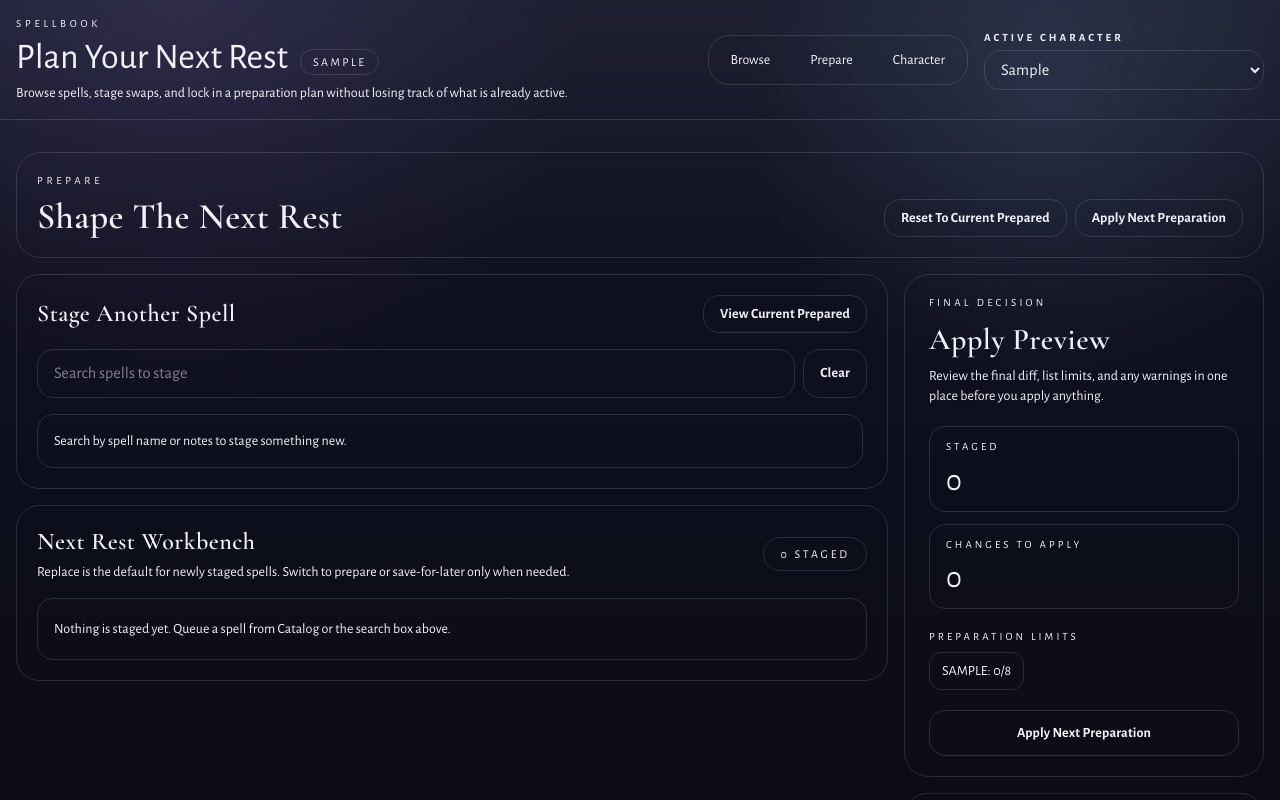
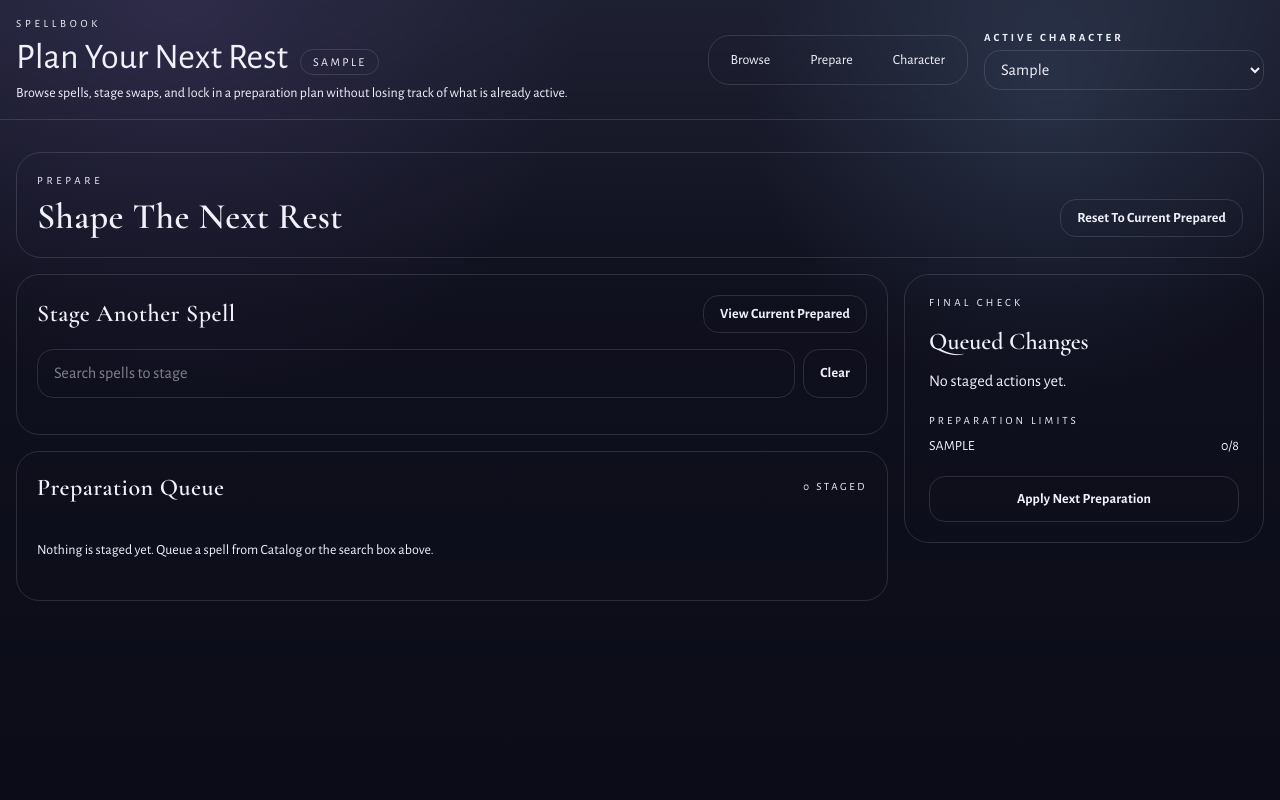
Before and after one commit to ABZerra/spellbook-v2, a React (Vite) app in the folder apps/web/: page /prepare in a window 1280 px wide. Both pictures are taken after typing "Sample", "Sample", "Sample", "Sample" into the empty fields and a click on the button "Open Spellbook". Shown: the top 800 px of the page. Built offline with nearby package versions, Linux system fonts and the light colour scheme.

Commit message:
feat: refine prepare workbench

```diff
--- a/apps/web/src/app/pages/PreparePage.tsx
+++ b/apps/web/src/app/pages/PreparePage.tsx
@@ -1,9 +1,9 @@
 import { useEffect, useMemo, useState } from 'react';
 import { buildPreparationUsage, getAddableAssignmentLists, getValidAssignmentLists } from '../domain/character';
-import { buildPlanDiff } from '../domain/plan';
 import { computeApplyResult } from '../domain/prepareQueue';
 import { PreparedDrawer } from '../components/PreparedDrawer';
-import { SpellDetailDialog } from '../components/SpellDetailDialog';
+import { SpellDetailDrawer } from '../components/SpellDetailDrawer';
+import { formatPrepareReviewLabel, formatPrepareRowMeta } from './preparePresentation';
 import { useApp } from '../state/AppContext';
 
 export function PreparePage() {
@@ -82,14 +82,26 @@ export function PreparePage() {
     }));
   }, [activeCharacter, preview.result, spellsById]);
 
-  const diff = useMemo(() => {
-    if (!activeCharacter || !preview.result) return [];
-    return buildPlanDiff(activeCharacter.preparedSpells, preview.result.finalPreparedSpells);
-  }, [activeCharacter, preview.result]);
+  const reviewItems = useMemo(() => (
+    queuedRows.map(({ entry, spell }) => ({
+      key: `${entry.spellId}:${entry.intent}:${entry.assignedList || '-'}:${entry.replaceTarget || '-'}`,
+      label: formatPrepareReviewLabel({
+        intent: entry.intent,
+        spellName: spell.name,
+        assignedList: entry.assignedList,
+        replaceTargetName: entry.replaceTarget ? (spellsById.get(entry.replaceTarget)?.name || entry.replaceTarget) : null,
+      }),
+    }))
+  ), [queuedRows, spellsById]);
 
   const highlightedReplaceTargets = useMemo(() => new Set(queueEntries
     .filter((entry) => entry.intent === 'replace' && entry.replaceTarget)
     .map((entry) => String(entry.replaceTarget))), [queueEntries]);
+
+  const selectedQueuedEntry = useMemo(
+    () => queueEntries.find((entry) => entry.spellId === selectedSpellId) || null,
+    [queueEntries, selectedSpellId],
+  );
 
   const selectedSpell = useMemo(
     () => spells.find((entry) => entry.id === selectedSpellId) || null,
@@ -177,14 +189,6 @@ export function PreparePage() {
             >
               Reset To Current Prepared
             </button>
-            <button
-              type="button"
-              className="rounded-2xl border border-gold-soft bg-gold-soft/20 px-4 py-2 text-sm text-text transition-colors hover:bg-gold-soft/30 disabled:opacity-50"
-              onClick={() => void onApply()}
-              disabled={busy}
-            >
-              {busy ? 'Applying...' : 'Apply Next Preparation'}
-            </button>
           </div>
         </div>
       </section>
@@ -219,75 +223,60 @@ export function PreparePage() {
               </button>
             </div>
 
-            <div className="mt-4 max-h-[36vh] space-y-2 overflow-y-auto pr-1">
-              {search.trim().length === 0 ? (
-                <div className="rounded-2xl border border-border-dark bg-bg px-4 py-4 text-sm text-text-muted">
-                  Search by spell name or notes to stage something new.
-                </div>
-              ) : (
-                <>
+            <div className="mt-4 max-h-[36vh] overflow-y-auto pr-1">
+              {search.trim().length > 0 ? (
+                <div className="divide-y divide-border-dark/80">
                   {filtered.map((spell) => {
                     const validLists = getValidAssignmentLists(spell, activeCharacter);
                     const addableLists = getAddableAssignmentLists(spell, activeCharacter);
-                    const listLabel = addableLists.length === 1
-                      ? addableLists[0]
+                    const blocked = validLists.length > 0 && addableLists.length === 0;
+                    const meta = addableLists.length === 1
+                      ? formatPrepareRowMeta({ level: spell.level, list: addableLists[0] })
                       : addableLists.length > 1
-                        ? 'Choose list after staging'
+                        ? `${spell.level === 0 ? 'Cantrip' : `Level ${spell.level}`} · ${addableLists.length} lists`
                         : validLists.length > 0
-                          ? 'Blocked by max spell level'
-                          : '-';
-                    const blocked = validLists.length > 0 && addableLists.length === 0;
+                          ? `${spell.level === 0 ? 'Cantrip' : `Level ${spell.level}`} · Blocked by max spell level`
+                          : `${spell.level === 0 ? 'Cantrip' : `Level ${spell.level}`} · Outside active lists`;
 
                     return (
-                      <div key={spell.id} className="rounded-2xl border border-border-dark bg-bg px-4 py-3 text-sm">
-                        <div className="flex flex-col gap-3 md:flex-row md:items-center md:justify-between">
-                          <div>
-                            <p className="font-display text-2xl text-text">{spell.name}</p>
-                            <div className="mt-2 flex flex-wrap gap-2 text-xs text-text-muted">
-                              <span className="rounded-full border border-border-dark bg-bg-2 px-3 py-1">{listLabel}</span>
-                              <span className="rounded-full border border-border-dark bg-bg-2 px-3 py-1">{spell.castingTime || 'No casting time'}</span>
-                              <span className="rounded-full border border-border-dark bg-bg-2 px-3 py-1">Save: {spell.save || 'None'}</span>
-                            </div>
-                          </div>
-                          <div className="flex flex-wrap gap-2">
+                      <div key={spell.id} className="flex flex-col gap-2 py-3 md:flex-row md:items-center md:justify-between md:gap-4">
+                        <div className="min-w-0">
                           <button
                             type="button"
-                              className="rounded-2xl border border-border-dark bg-bg px-4 py-2 text-sm text-text-muted transition-colors hover:bg-bg-2 hover:text-text"
+                            className="truncate text-left font-display text-xl text-text transition-colors hover:text-gold-soft"
                             onClick={() => setSelectedSpellId(spell.id)}
                           >
-                              Details
+                            {spell.name}
                           </button>
+                          <p className="mt-1 text-sm text-text-muted">{meta}</p>
+                        </div>
+
                         <button
                           type="button"
-                              className={`rounded-2xl border px-4 py-2 text-sm ${blocked ? 'border-border-dark bg-bg opacity-55' : 'border-moon-border bg-moon-paper text-moon-ink'}`}
+                          className={`self-start rounded-full border px-4 py-2 text-sm transition-colors md:self-center ${blocked ? 'border-border-dark bg-bg opacity-55' : 'border-moon-border bg-moon-paper text-moon-ink hover:opacity-92'}`}
                           disabled={blocked}
                           onClick={() => void onQueueToggle(spell.id)}
                         >
                           {blocked ? 'Blocked' : 'Stage Spell'}
                         </button>
                       </div>
-                        </div>
-                      </div>
                     );
                   })}
-                  {!filtered.length ? <p className="rounded-2xl border border-border-dark bg-bg px-4 py-4 text-sm text-text-muted">No spells are available to add from this search.</p> : null}
-                </>
-              )}
+                  {!filtered.length ? <p className="py-4 text-sm text-text-muted">No spells are available to add from this search.</p> : null}
+                </div>
+              ) : null}
             </div>
           </section>
 
           <section className="rounded-[1.45rem] border border-border-dark bg-bg-1/92 p-4 md:p-5">
             <div className="flex flex-wrap items-center justify-between gap-3">
-              <div>
-                <h2 className="font-display text-2xl text-text">Next Rest Workbench</h2>
-                <p className="mt-1 text-sm text-text-muted">Replace is the default for newly staged spells. Switch to prepare or save-for-later only when needed.</p>
-              </div>
-              <span className="rounded-full border border-border-dark bg-bg px-4 py-2 text-xs uppercase tracking-[0.24em] text-text-muted">
+              <h2 className="font-display text-2xl text-text">Preparation Queue</h2>
+              <span className="text-[11px] uppercase tracking-[0.24em] text-text-dim">
                 {queuedRows.length} staged
               </span>
             </div>
 
-            <div className="mt-4 space-y-3">
+            <div className="mt-4 divide-y divide-border-dark/80">
               {queuedRows.map(({ entry, spell }) => {
                 const validLists = getValidAssignmentLists(spell, activeCharacter);
                 const addableLists = getAddableAssignmentLists(spell, activeCharacter);
@@ -308,61 +297,55 @@ export function PreparePage() {
                 const listBlocked = Boolean(entry.assignedList) && !addableLists.includes(entry.assignedList);
 
                 return (
-                  <article key={spell.id} className="rounded-2xl border border-border-dark bg-bg px-4 py-4 text-sm">
-                    <div className="flex flex-col gap-4 lg:grid lg:grid-cols-[minmax(0,1fr)_auto]">
-                      <div>
-                        <div className="flex flex-wrap items-center gap-2">
-                          <p className="font-display text-2xl text-text">{spell.name}</p>
-                          <span className="rounded-full border border-border-dark bg-bg-2 px-3 py-1 text-[11px] uppercase tracking-[0.22em] text-text-muted">
-                            {queuedList || 'List not chosen'}
-                          </span>
+                  <article key={spell.id} className="space-y-3 py-4 text-sm">
+                    <div className="flex flex-col gap-2 md:flex-row md:items-start md:justify-between md:gap-4">
+                      <div className="min-w-0">
+                        <button
+                          type="button"
+                          className="truncate text-left font-display text-2xl text-text transition-colors hover:text-gold-soft"
+                          onClick={() => setSelectedSpellId(spell.id)}
+                        >
+                          {spell.name}
+                        </button>
+                        <p className="mt-1 text-sm text-text-muted">
+                          {formatPrepareRowMeta({
+                            level: spell.level,
+                            list: queuedList || 'Choose spell list',
+                          })}
+                        </p>
                       </div>
-                        <div className="mt-2 flex flex-wrap gap-2 text-xs text-text-muted">
-                          <span className="rounded-full border border-border-dark bg-bg-2 px-3 py-1">{spell.castingTime || 'No casting time'}</span>
-                          <span className="rounded-full border border-border-dark bg-bg-2 px-3 py-1">Save: {spell.save || 'None'}</span>
-                        </div>
+
+                      <button
+                        type="button"
+                        className="self-start text-[11px] uppercase tracking-[0.18em] text-text-dim transition-colors hover:text-blood md:self-center"
+                        onClick={() => void unqueueSpellForNextPreparation(spell.id)}
+                      >
+                        Remove
+                      </button>
                     </div>
 
                     <div className="flex flex-wrap gap-2">
                       <button
                         type="button"
-                          className="rounded-2xl border border-border-dark bg-bg-2 px-4 py-2 text-sm text-text-muted transition-colors hover:bg-bg hover:text-text"
-                          onClick={() => setSelectedSpellId(spell.id)}
-                        >
-                          Details
-                        </button>
-                        <button
-                          type="button"
-                          className="rounded-2xl border border-border-dark bg-bg-2 px-4 py-2 text-sm text-text-muted transition-colors hover:bg-bg hover:text-text"
-                          onClick={() => void unqueueSpellForNextPreparation(spell.id)}
-                        >
-                          Remove
-                        </button>
-                      </div>
-                    </div>
-
-                    <div className="mt-4 flex flex-wrap gap-2">
-                      <button
-                        type="button"
-                        className={`rounded-full border px-4 py-2 text-sm ${entry.intent === 'replace' ? 'border-gold-soft bg-gold-soft/20 text-text' : 'border-border-dark bg-bg text-text-muted hover:bg-bg-2 hover:text-text'}`}
+                        className={`rounded-full border px-3 py-1.5 text-sm ${entry.intent === 'replace' ? 'border-gold-soft bg-gold-soft/20 text-text' : 'border-border-dark bg-bg text-text-muted hover:bg-bg-2 hover:text-text'}`}
                         onClick={() => void setQueuedSpellIntent(spell.id, 'replace').catch((nextError) => {
                           setError(nextError instanceof Error ? nextError.message : 'Unable to update queue intent.');
                         })}
                       >
-                        Replace Something
+                        Replace
                       </button>
                       <button
                         type="button"
-                        className={`rounded-full border px-4 py-2 text-sm ${entry.intent === 'add' ? 'border-gold-soft bg-gold-soft/20 text-text' : 'border-border-dark bg-bg text-text-muted hover:bg-bg-2 hover:text-text'}`}
+                        className={`rounded-full border px-3 py-1.5 text-sm ${entry.intent === 'add' ? 'border-gold-soft bg-gold-soft/20 text-text' : 'border-border-dark bg-bg text-text-muted hover:bg-bg-2 hover:text-text'}`}
                         onClick={() => void setQueuedSpellIntent(spell.id, 'add').catch((nextError) => {
                           setError(nextError instanceof Error ? nextError.message : 'Unable to update queue intent.');
                         })}
                       >
-                        Prepare It
+                        Prepare
                       </button>
                       <button
                         type="button"
-                        className={`rounded-full border px-4 py-2 text-sm ${entry.intent === 'queue_only' ? 'border-gold-soft bg-gold-soft/20 text-text' : 'border-border-dark bg-bg text-text-muted hover:bg-bg-2 hover:text-text'}`}
+                        className={`rounded-full border px-3 py-1.5 text-sm ${entry.intent === 'queue_only' ? 'border-gold-soft bg-gold-soft/20 text-text' : 'border-border-dark bg-bg text-text-muted hover:bg-bg-2 hover:text-text'}`}
                         onClick={() => void setQueuedSpellIntent(spell.id, 'queue_only').catch((nextError) => {
                           setError(nextError instanceof Error ? nextError.message : 'Unable to update queue intent.');
                         })}
@@ -372,8 +355,8 @@ export function PreparePage() {
                     </div>
 
                     {validLists.length > 1 ? (
-                      <div className="mt-4 flex flex-wrap items-center gap-2 text-xs">
-                        <label className="text-text-muted" htmlFor={`assigned-list-${spell.id}`}>Spell List</label>
+                      <div className="flex flex-wrap items-center gap-2 text-xs">
+                        <label className="text-text-muted" htmlFor={`assigned-list-${spell.id}`}>List</label>
                         <select
                           id={`assigned-list-${spell.id}`}
                           className={`rounded-xl border bg-bg px-3 py-2 ${(listMissing || listBlocked) ? 'border-gold-soft text-text' : 'border-border-dark text-text'}`}
@@ -389,14 +372,14 @@ export function PreparePage() {
                             <option key={list} value={list}>{list}</option>
                           ))}
                         </select>
-                        {listMissing ? <span className="text-text-dim">Choose the spell list before applying.</span> : null}
-                        {listBlocked ? <span className="text-text-dim">That list now exceeds its allowed max spell level. Choose another one or remove this spell.</span> : null}
+                        {listMissing ? <span className="text-text-dim">Choose a list before applying.</span> : null}
+                        {listBlocked ? <span className="text-text-dim">That list is now above its allowed max spell level.</span> : null}
                       </div>
                     ) : null}
 
                     {entry.intent === 'replace' ? (
-                      <div className="mt-4 flex flex-wrap items-center gap-2 text-xs">
-                        <label className="text-text-muted" htmlFor={`replace-target-${spell.id}`}>Replace Target</label>
+                      <div className="flex flex-wrap items-center gap-2 text-xs">
+                        <label className="text-text-muted" htmlFor={`replace-target-${spell.id}`}>Replace</label>
                         <select
                           id={`replace-target-${spell.id}`}
                           className={`rounded-xl border bg-bg px-3 py-2 ${replaceMissing ? (showValidationErrors ? 'border-blood-soft text-blood' : 'border-gold-soft text-text') : 'border-border-dark text-text'}`}
@@ -414,7 +397,7 @@ export function PreparePage() {
                         </select>
                         {replaceMissing ? (
                           <span className={showValidationErrors ? 'text-blood' : 'text-text-dim'}>
-                            {showValidationErrors ? 'Choose a prepared spell before applying.' : 'Pick the prepared spell this should replace.'}
+                            {showValidationErrors ? 'Choose a prepared spell before applying.' : 'Pick what this replaces.'}
                           </span>
                         ) : null}
                       </div>
@@ -422,36 +405,35 @@ export function PreparePage() {
                   </article>
                 );
               })}
-              {!queuedRows.length ? <p className="rounded-2xl border border-border-dark bg-bg px-4 py-5 text-sm text-text-muted">Nothing is staged yet. Queue a spell from Catalog or the search box above.</p> : null}
+              {!queuedRows.length ? <p className="py-5 text-sm text-text-muted">Nothing is staged yet. Queue a spell from Catalog or the search box above.</p> : null}
             </div>
           </section>
         </div>
 
         <aside className="space-y-4 xl:sticky xl:top-6">
           <section className="rounded-[1.55rem] border border-moon-border bg-moon-paper px-5 py-5 text-moon-ink md:px-6">
-            <p className="text-[11px] uppercase tracking-[0.3em] text-moon-ink-muted">Final Decision</p>
-            <h2 className="mt-3 font-display text-3xl">Apply Preview</h2>
-            <p className="mt-2 text-sm text-moon-ink-muted">
-              Review the final diff, list limits, and any warnings in one place before you apply anything.
-            </p>
+            <p className="text-[11px] uppercase tracking-[0.3em] text-moon-ink-muted">Final Check</p>
 
-            <div className="mt-5 grid gap-3">
-              <div className="rounded-2xl border border-moon-border bg-moon-paper-2 px-4 py-3">
-                <p className="text-[11px] uppercase tracking-[0.28em] text-moon-ink-muted">Staged</p>
-                <p className="mt-2 font-display text-3xl">{queuedRows.length}</p>
+            <div className="mt-4">
+              <h3 className="font-display text-2xl">Queued Changes</h3>
+              <div className="mt-3 space-y-2 text-sm">
+                {reviewItems.map((item) => (
+                  <div key={item.key} className="border-b border-moon-border/70 pb-2 last:border-b-0 last:pb-0">
+                    <p>{item.label}</p>
                   </div>
-              <div className="rounded-2xl border border-moon-border bg-moon-paper-2 px-4 py-3">
-                <p className="text-[11px] uppercase tracking-[0.28em] text-moon-ink-muted">Changes To Apply</p>
-                <p className="mt-2 font-display text-3xl">{diff.length}</p>
+                ))}
+
+                {!reviewItems.length ? <p className="text-moon-ink-muted">No staged actions yet.</p> : null}
               </div>
             </div>
 
-            <div className="mt-5 space-y-2 text-sm">
+            <div className="mt-5">
               <p className="text-[11px] uppercase tracking-[0.28em] text-moon-ink-muted">Preparation Limits</p>
-              <div className="flex flex-wrap gap-2">
+              <div className="mt-2 space-y-2 text-sm">
                 {limitsSummary.map((entry) => (
-                  <div key={entry.list} className="rounded-xl border border-moon-border bg-moon-paper-2 px-3 py-2">
-                    {entry.list}: {entry.used}/{entry.limit}
+                  <div key={entry.list} className="flex items-center justify-between gap-3 border-b border-moon-border/70 pb-2 last:border-b-0 last:pb-0">
+                    <span>{entry.list}</span>
+                    <span className="text-moon-ink-muted">{entry.used}/{entry.limit}</span>
                   </div>
                 ))}
                 {!limitsSummary.length ? <p className="text-sm text-moon-ink-muted">No limits configured.</p> : null}
@@ -479,30 +461,6 @@ export function PreparePage() {
               {busy ? 'Applying...' : 'Apply Next Preparation'}
             </button>
           </section>
-
-          <section className="rounded-[1.45rem] border border-border-dark bg-bg-1/92 p-4 md:p-5">
-            <h3 className="font-display text-2xl text-text">Queued Changes</h3>
-            <div className="mt-4 space-y-2 text-sm">
-              {diff.map((item) => {
-                const fromName = item.from ? (spellsById.get(item.from.spellId)?.name || 'Unknown') : 'Unknown';
-                const toName = item.to ? (spellsById.get(item.to.spellId)?.name || 'Unknown') : 'Unknown';
-
-                const label = item.type === 'replace'
-                  ? `Replace ${fromName} [${item.from?.assignedList || '-'}] with ${toName} [${item.to?.assignedList || '-'}]`
-                  : item.type === 'add'
-                    ? `Prepare ${toName} [${item.to?.assignedList || '-'}]`
-                    : `Unprepare ${fromName} [${item.from?.assignedList || '-'}]`;
-
-                return (
-                  <div key={`diff-${item.index}-${item.type}`} className="rounded-xl border border-border-dark bg-bg px-3 py-3">
-                    <p>{label}</p>
-                  </div>
-                );
-              })}
-
-              {!diff.length ? <p className="rounded-xl border border-border-dark bg-bg px-3 py-3 text-text-muted">No final change has been queued yet.</p> : null}
-            </div>
-          </section>
         </aside>
       </section>
 
@@ -514,9 +472,9 @@ export function PreparePage() {
         highlightedSpellIds={highlightedReplaceTargets}
       />
 
-      <SpellDetailDialog
+      <SpellDetailDrawer
         spell={selectedSpell}
-        activeCharacter={activeCharacter}
+        assignedList={selectedQueuedEntry?.assignedList}
         queued={selectedSpellQueued}
         cannotQueue={selectedSpellCannotQueue}
         disabledReason={selectedSpellDisabledReason}
--- a/apps/web/src/app/pages/preparePresentation.ts
+++ b/apps/web/src/app/pages/preparePresentation.ts
@@ -3,3 +3,31 @@ import type { QueueIntent } from '../types';
 export function getDefaultQueueIntent(preparedCount: number): QueueIntent {
   return preparedCount > 0 ? 'replace' : 'add';
 }
+
+export function formatPrepareRowMeta(row: { level: number; list: string }): string {
+  const levelLabel = row.level === 0 ? 'Cantrip' : `Level ${row.level}`;
+  return `${levelLabel} · ${row.list}`;
+}
+
+export function formatPrepareReviewLabel(item: {
+  intent: QueueIntent;
+  spellName: string;
+  assignedList?: string | null;
+  replaceTargetName?: string | null;
+}): string {
+  const listLabel = item.assignedList || '-';
+
+  if (item.intent === 'replace') {
+    if (item.replaceTargetName) {
+      return `Replace ${item.replaceTargetName} [${listLabel}] with ${item.spellName} [${listLabel}]`;
+    }
+
+    return `Replace with ${item.spellName} [${listLabel}]`;
+  }
+
+  if (item.intent === 'queue_only') {
+    return `Save ${item.spellName} [${listLabel}] for later`;
+  }
+
+  return `Prepare ${item.spellName} [${listLabel}]`;
+}
```
Also changed, not shown: apps/web/src/app/components/SpellDetailDrawer.tsx (+22 -0 lines), 3 other files (tests, documents, lock files or other folders). Lines whose indentation alone changed are shown as unchanged.
